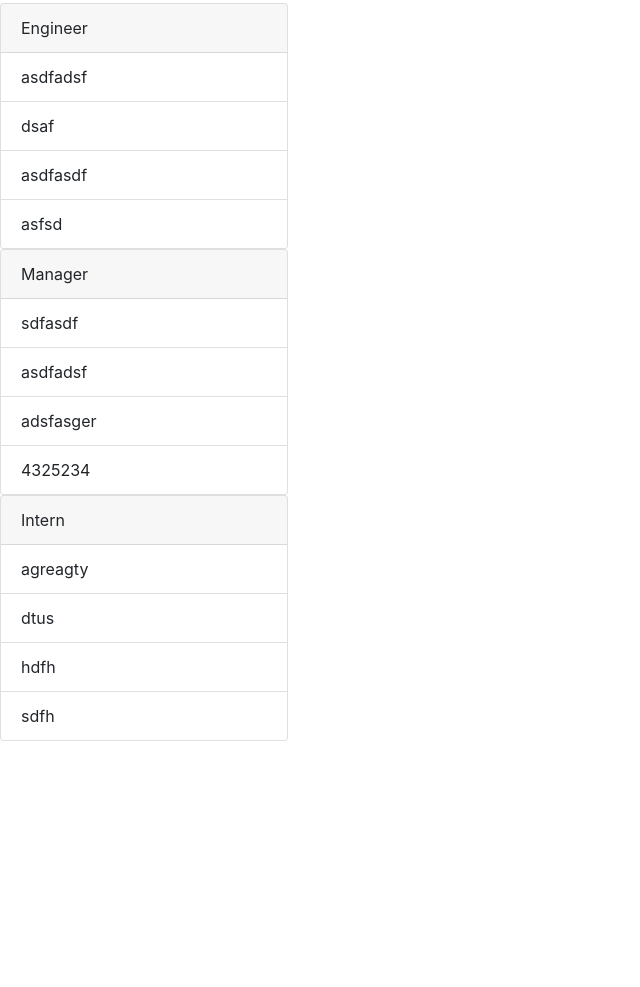
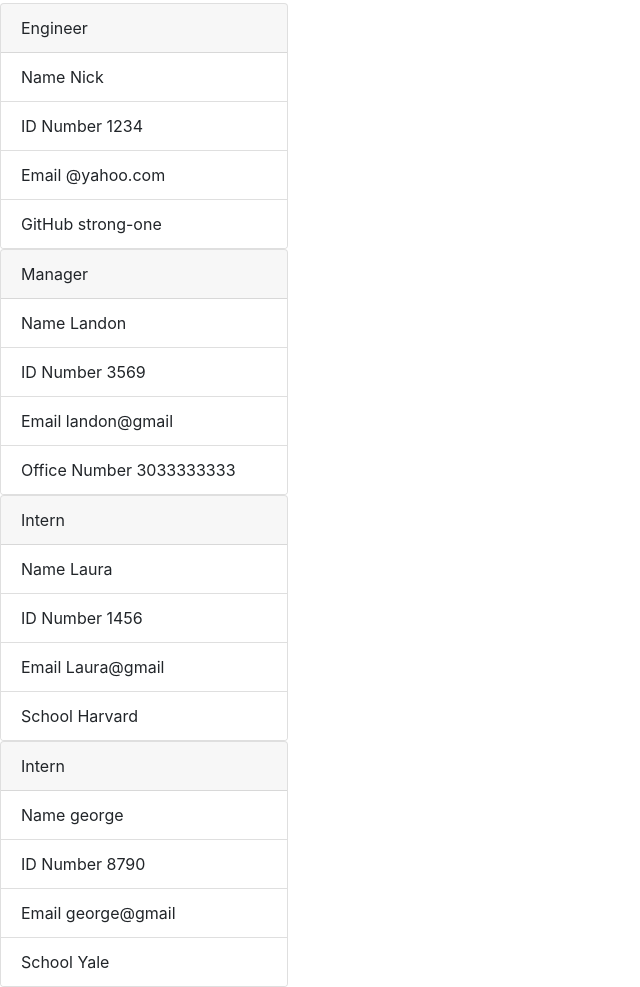
Before and after one commit to strong-one/Strongs-Team-Profile-Generator, a website: page index.html in a window 1280 px wide. Shown: the part 232-1219 px from the top of the page, without its empty margins (0-640 px from the left). Before the commit the page ends 973 px from the top, so only its background shows below. Drawn offline with nearby package versions, Linux system fonts and the light colour scheme.

Commit message:
modified card labels

```diff
--- a/index.html
+++ b/index.html
@@ -24,30 +24,40 @@
   <div class="card" style="width: 18rem">
     <div class="card-header"> Engineer </div>
     <ul class="list-group list-group-flush">
-      <li class="list-group-item">asdfadsf</li>
-      <li class="list-group-item">dsaf</li>
-      <li class="list-group-item">asdfasdf</li>
-      <li class="list-group-item">asfsd</li>
+      <li class="list-group-item"> Name Nick</li>
+      <li class="list-group-item"> ID Number 1234</li>
+      <li class="list-group-item"> Email @yahoo.com</li>
+      <li class="list-group-item"> GitHub strong-one</li>
     </ul>
   </div>
 
   <div class="card" style="width: 18rem">
     <div class="card-header"> Manager </div>
     <ul class="list-group list-group-flush">
-      <li class="list-group-item">sdfasdf</li>
-      <li class="list-group-item">asdfadsf</li>
-      <li class="list-group-item">adsfasger</li>
-      <li class="list-group-item">4325234</li>
+      <li class="list-group-item"> Name Landon</li>
+      <li class="list-group-item"> ID Number 3569</li>
+      <li class="list-group-item"> Email landon@gmail</li>
+      <li class="list-group-item"> Office Number 3033333333</li>
     </ul>
   </div>
 
   <div class="card" style="width: 18rem">
     <div class="card-header"> Intern </div>
     <ul class="list-group list-group-flush">
-      <li class="list-group-item">agreagty</li>
-      <li class="list-group-item">dtus</li>
-      <li class="list-group-item">hdfh</li>
-      <li class="list-group-item">sdfh</li>
+      <li class="list-group-item"> Name Laura </li>
+      <li class="list-group-item"> ID Number 1456</li>
+      <li class="list-group-item"> Email Laura@gmail</li>
+      <li class="list-group-item"> School Harvard</li>
+    </ul>
+  </div>
+
+  <div class="card" style="width: 18rem">
+    <div class="card-header"> Intern </div>
+    <ul class="list-group list-group-flush">
+      <li class="list-group-item"> Name george</li>
+      <li class="list-group-item"> ID Number 8790</li>
+      <li class="list-group-item"> Email george@gmail</li>
+      <li class="list-group-item"> School Yale</li>
     </ul>
   </div>
 
```
Also changed, not shown: index.js (+12 -12 lines).
